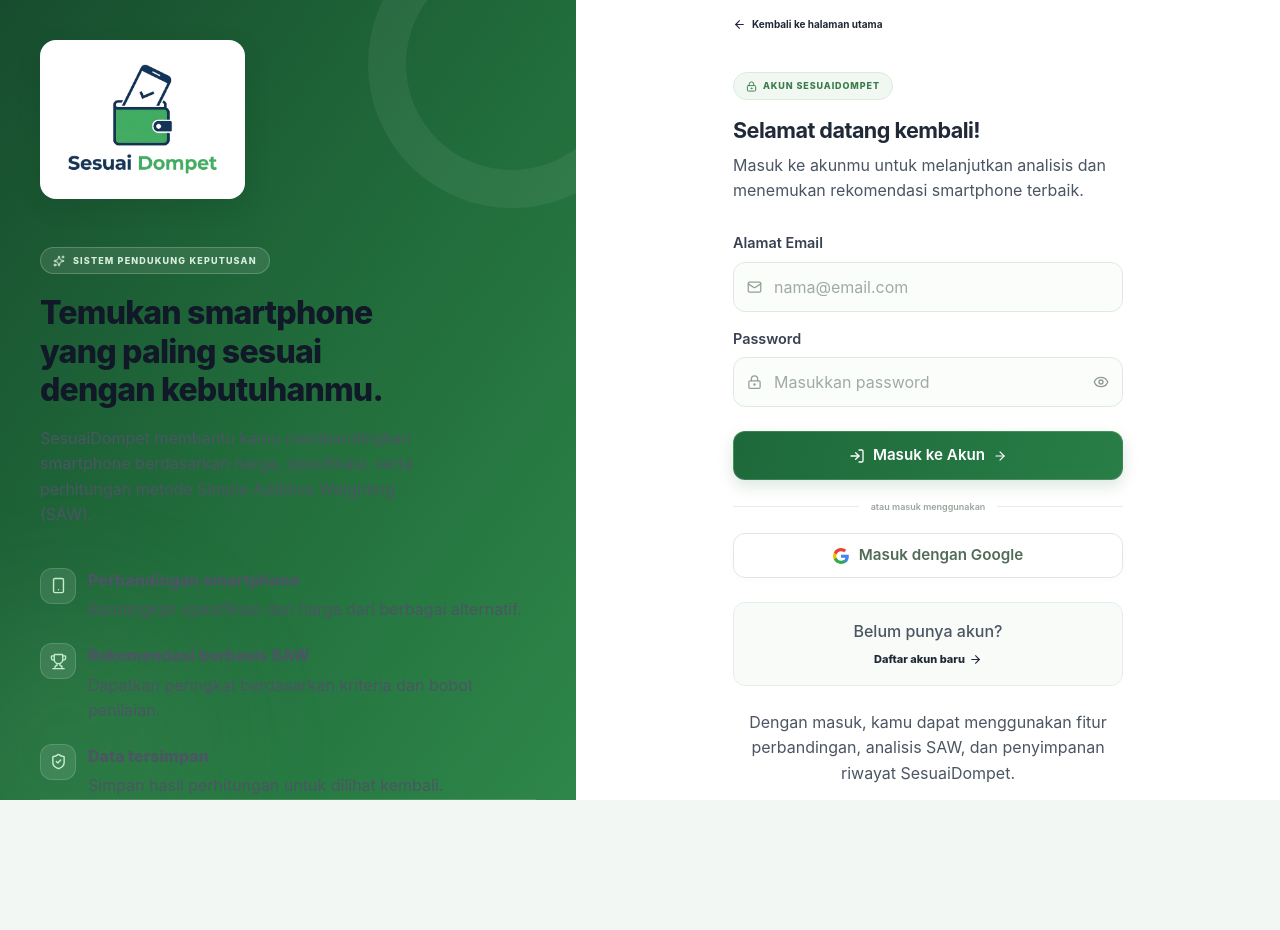
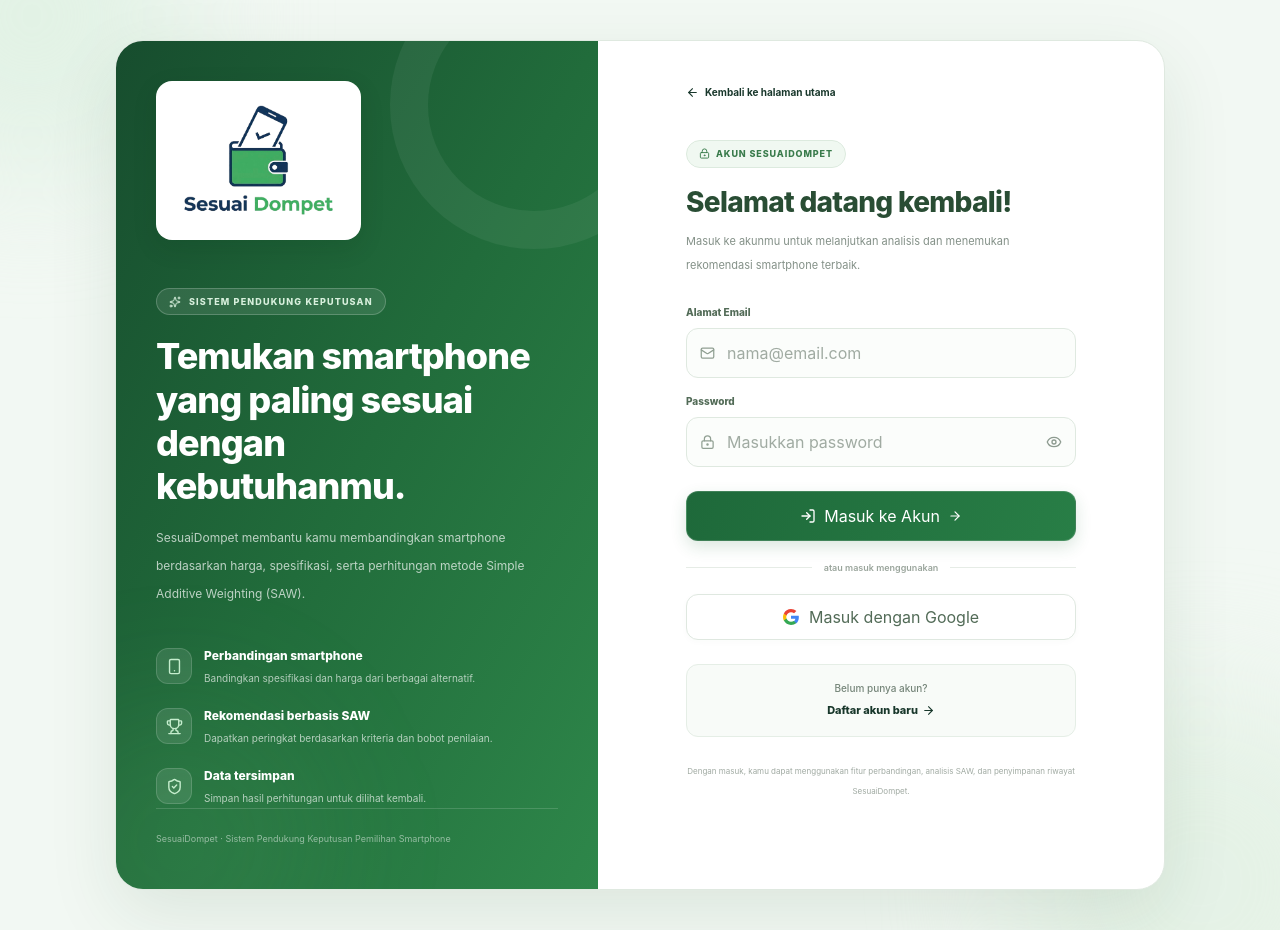
Before and after one commit to Anang-Programmer/sesuaidompet, a React (Vite) app: page /login in a window 1280 px wide. Before the commit the page ends 800 px from the top, so only its background shows below. Built offline with nearby package versions, Linux system fonts and the light colour scheme; no server answers.

Commit message:
Revert "Revisi desain hari ini: Login, Dashboard, dan global typography"

```diff
--- a/src/index.css
+++ b/src/index.css
@@ -1463,60 +1463,3 @@ a {
   opacity: 0.5;
   cursor: not-allowed;
 }
-/* =========================================
-   PENYESUAIAN GLOBAL: TIPOGRAFI & KONTRAS
-   (Berlaku untuk semua halaman)
-========================================= */
-
-/* 1. Perbesar ukuran font dasar agar semua teks lebih mudah dibaca */
-body {
-  font-size: 16px; /* Ukuran standar yang lebih nyaman */
-  color: #1f2937; /* Warna teks dasar abu-abu gelap (kontras dengan background putih) */
-}
-
-/* 2. Perbesar judul halaman (PageHeader) di semua halaman */
-h1, .sd-page-title, .page-title {
-  font-size: 2rem !important;
-  font-weight: 800 !important;
-  color: #111827 !important; /* Hitam pekat */
-}
-
-/* 3. Perbesar sub-judul (section title) */
-h2, h3, .sd-section-title {
-  font-size: 1.35rem !important;
-  font-weight: 700 !important;
-  color: #1f2937 !important;
-}
-
-/* 4. Perbesar teks paragraf/deskripsi agar lebih jelas */
-p, .sd-section-description, .sd-welcome-description {
-  font-size: 1rem !important; /* Standar 16px */
-  line-height: 1.6 !important; /* Jarak antar baris lebih lega */
-  color: #4b5563 !important; /* Abu-abu sedang yang kontras */
-}
-
-/* 5. Khusus di dalam area berwarna gelap (seperti banner Dashboard), teks harus putih terang */
-.sd-welcome-banner h2,
-.sd-welcome-banner p,
-.sd-welcome-banner .sd-welcome-kicker {
-  color: #ffffff !important;
-}
-
-/* 6. Tombol (Button) dibuat lebih besar dan teksnya tebal */
-button, .sd-primary-button, .sd-outline-button {
-  font-size: 0.95rem !important;
-  font-weight: 600 !important;
-}
-
-/* 7. Label pada Form (Login/Register) dan Tabel */
-label, th {
-  font-size: 0.9rem !important;
-  font-weight: 600 !important;
-  color: #374151 !important;
-}
-
-/* 8. Teks di dalam tabel (td) */
-td {
-  font-size: 0.9rem !important;
-  color: #4b5563 !important;
-}
--- a/src/pages/Dashboard.jsx
+++ b/src/pages/Dashboard.jsx
@@ -327,38 +327,44 @@ export default function Dashboard() {
 
       {/* BANNER UTAMA */}
 
-            {/* BANNER UTAMA */}
-      <section className="sd-welcome-banner relative overflow-hidden">
+      <section className="sd-welcome-banner">
 
-        {/* Teks Kiri */}
-        <div className="sd-welcome-copy relative z-10">
+        <div className="sd-welcome-copy">
           <div className="sd-welcome-kicker">
             <Sparkles size={14} />
-            Rekomendasi Berbasis Data
+            Pilih smartphone dengan lebih yakin
           </div>
 
           <h2 className="sd-welcome-title">
-            Lebih Yakin Memilih HP, <br className="hidden sm:block" />
-            Sesuai Kebutuhan & Budget.
+            Pilihan yang tepat, sesuai kebutuhan dan isi dompet.
           </h2>
 
           <p className="sd-welcome-description">
-            Bandingkan spesifikasi secara objektif dengan metode Simple Additive Weighting (SAW) untuk menemukan smartphone yang paling pas untukmu.
+            Bandingkan spesifikasi, tentukan prioritas,
+            dan lihat rekomendasi berdasarkan metode
+            Simple Additive Weighting (SAW).
           </p>
 
-          <Link to="/bandingkan" className="sd-primary-button">
-            Mulai Cari Rekomendasi
+          <Link
+            to="/bandingkan"
+            className="sd-primary-button"
+          >
+            Mulai perbandingan
             <ArrowUpRight size={16} />
           </Link>
         </div>
 
-        {/* Visual Kanan: Abstrak Minimalis */}
-        <div className="absolute top-0 right-0 h-full w-[400px] overflow-hidden pointer-events-none" aria-hidden="true">
-          {/* Bentuk Abstrak Halus (Tanpa Titik-titik) */}
-          <div className="absolute -top-24 -right-24 h-96 w-96 rounded-full border-[40px] border-white/[0.03]" />
-          <div className="absolute -bottom-32 -right-10 h-80 w-80 rounded-full bg-emerald-400/10 blur-3xl" />
-          <div className="absolute top-1/2 right-20 h-40 w-40 rounded-full border border-white/[0.05]" />
+        <div
+          className="sd-welcome-visual"
+          aria-hidden="true"
+        >
+          <div className="sd-phone-orbit" />
+
+          <div className="sd-phone-illustration">
+            <Smartphone />
+          </div>
         </div>
+
       </section>
 
 
--- a/src/pages/Login.jsx
+++ b/src/pages/Login.jsx
@@ -117,16 +117,16 @@ export default function Login() {
   }
 
   return (
-    <main className="relative flex h-screen w-full overflow-hidden bg-white">
+    <main className="relative flex min-h-screen items-center justify-center overflow-hidden bg-[#f2f8f3] px-3 py-6 sm:px-6 sm:py-10">
       {/* Dekorasi latar */}
       <div className="pointer-events-none absolute -left-32 -top-36 h-80 w-80 rounded-full bg-[#dcefe0]/70 blur-3xl" />
       <div className="pointer-events-none absolute -bottom-36 -right-28 h-96 w-96 rounded-full bg-[#e0f0e2]/70 blur-3xl" />
 
-<div className="relative z-10 flex w-full h-screen overflow-hidden bg-white">
+      <div className="relative z-10 grid w-full max-w-[1050px] overflow-hidden rounded-[28px] border border-[#dfe9e0] bg-white shadow-[0_24px_70px_rgba(31,75,42,0.10)] md:grid-cols-[0.92fr_1.08fr]">
         {/* =================================
             PANEL IDENTITAS
         ================================= */}
-<aside className="relative hidden h-full w-[45%] flex-col justify-between overflow-hidden bg-gradient-to-br from-[#174d2e] via-[#216c3b] to-[#2e874a] p-8 lg:p-10 md:flex">
+        <aside className="relative hidden min-h-[650px] flex-col justify-between overflow-hidden bg-gradient-to-br from-[#174d2e] via-[#216c3b] to-[#2e874a] p-8 lg:p-10 md:flex">
           <div className="pointer-events-none absolute -right-20 -top-20 h-72 w-72 rounded-full border-[38px] border-white/[0.06]" />
           <div className="pointer-events-none absolute -bottom-24 -left-20 h-72 w-72 rounded-full bg-[#7fd18b]/10 blur-3xl" />
 
@@ -181,7 +181,7 @@ export default function Login() {
         {/* =================================
             FORM LOGIN
         ================================= */}
-        <section className="flex flex-1 flex-col items-center justify-center overflow-y-auto p-5 sm:p-8 lg:p-10">
+        <section className="min-w-0 p-5 sm:p-8 lg:p-10">
           {/* Logo khusus mobile */}
           <div className="mb-7 flex flex-col items-center text-center md:hidden">
             <BrandLogo compact />
```
